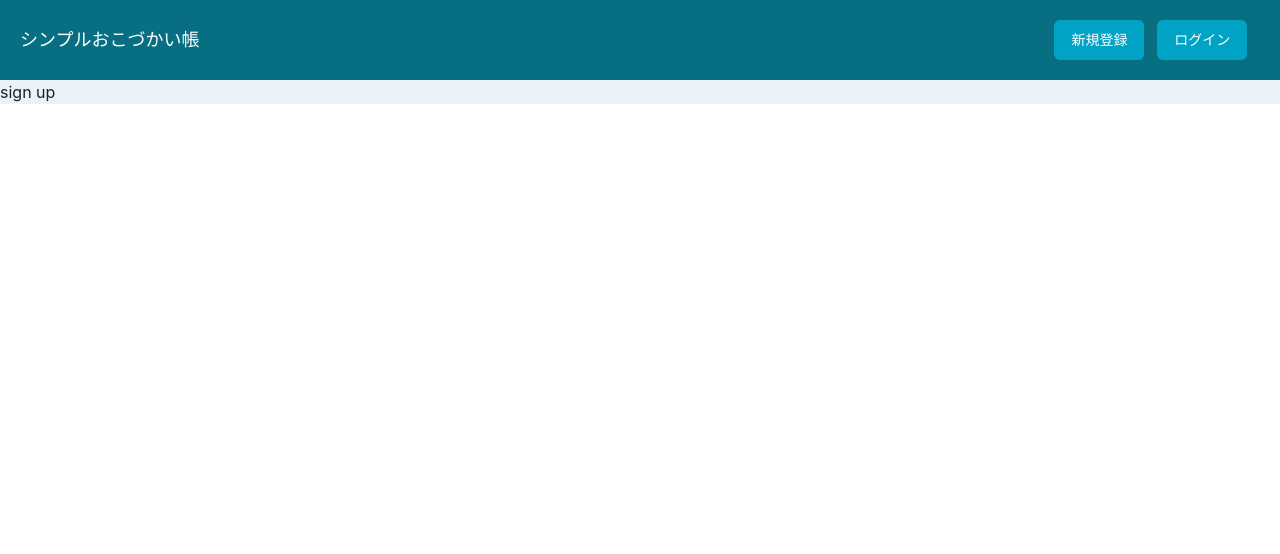
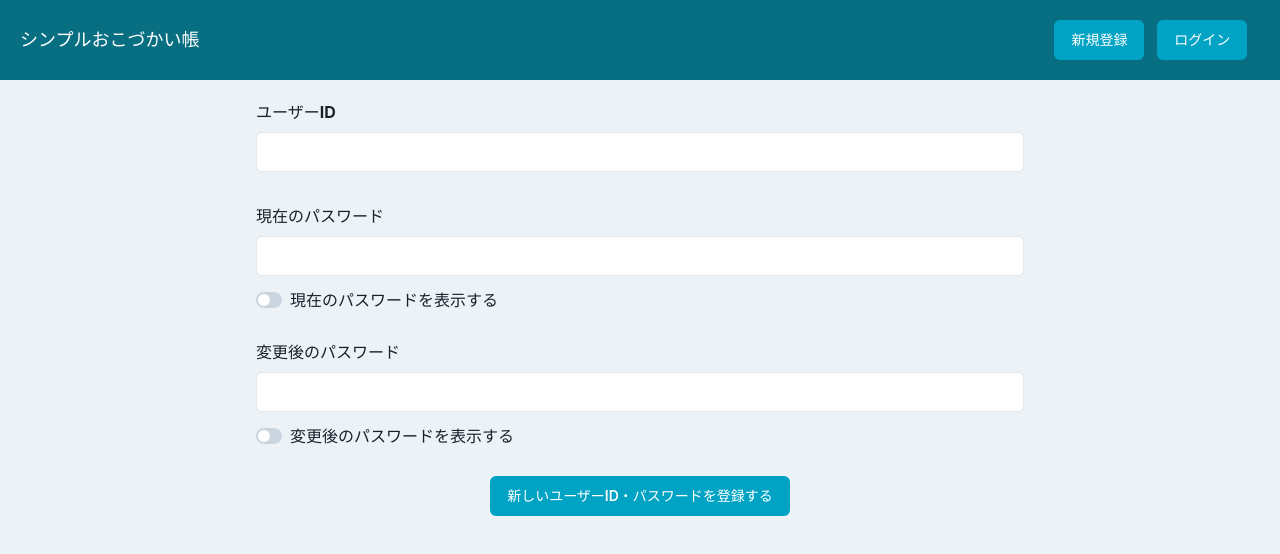
Before and after one commit to ktsn-ht/simple-okodukaicho, a React (Vite) app in the folder front/: page /sign-up in a window 1280 px wide. Shown: the top 554 px of the page. Built offline with nearby package versions, Linux system fonts and the light colour scheme; no server answers; what axios-case-converter would draw is missing.

Commit message:
front: ユーザー登録 ・本登録画面の実装

```diff
--- a/front/src/pages/SignUp.tsx
+++ b/front/src/pages/SignUp.tsx
@@ -1,5 +1,74 @@
-import { FC, memo } from 'react';
+import { Box, Button, FormControl, FormLabel, Input, Stack, Switch } from '@chakra-ui/react';
+import { ChangeEvent, FC, memo, useState } from 'react';
 
 export const SignUp: FC = memo(() => {
-  return <p>sign up</p>;
+  const [userId, setUserId] = useState('');
+  const [password, setPassword] = useState('');
+  const [showPassword, setShowPassword] = useState(false);
+  const [newPassword, setNewPassword] = useState('');
+  const [showNewPassword, setShowNewPassword] = useState(false);
+
+  const onChangeUserId = (e: ChangeEvent<HTMLInputElement>) =>
+    setUserId(e.target.value);
+  const onChangePassword = (e: ChangeEvent<HTMLInputElement>) =>
+    setPassword(e.target.value);
+  const onChangeShowPassword = (e: ChangeEvent<HTMLInputElement>) =>
+    setShowPassword(e.target.checked);
+  const onChangeNewPassword = (e: ChangeEvent<HTMLInputElement>) =>
+    setNewPassword(e.target.value);
+  const onChangeShowNewPassword = (e: ChangeEvent<HTMLInputElement>) =>
+    setShowNewPassword(e.target.checked);
+
+  const onClickRegistAccount = () => {};
+
+  return (
+    <Box
+      display="flex"
+      h={'100vh'}
+      justifyContent={'center'}
+      padding={{ base: 3, md: 5 }}
+    >
+      <Stack w={'60vw'} spacing={8}>
+        <FormControl>
+          <FormLabel fontWeight={'bold'}>ユーザーID</FormLabel>
+          <Input bg={'white'} value={userId} onChange={onChangeUserId} />
+        </FormControl>
+        <FormControl>
+          <FormLabel fontWeight={'bold'}>現在のパスワード</FormLabel>
+          <Input
+            bg={'white'}
+            type={showPassword ? 'text' : 'password'}
+            value={password}
+            onChange={onChangePassword}
+          />
+          <Switch size={'sm'} pt={'4'} onChange={onChangeShowPassword}>
+            現在のパスワードを表示する
+          </Switch>
+        </FormControl>
+        <FormControl>
+          <FormLabel fontWeight={'bold'}>変更後のパスワード</FormLabel>
+          <Input
+            bg={'white'}
+            type={showNewPassword ? 'text' : 'password'}
+            value={newPassword}
+            onChange={onChangeNewPassword}
+          />
+          <Switch size={'sm'} pt={'4'} onChange={onChangeShowNewPassword}>
+            変更後のパスワードを表示する
+          </Switch>
+        </FormControl>
+        <Box display="flex" justifyContent={'center'}>
+          <Button
+            color={'white'}
+            bg={'cyan.600'}
+            fontSize={'sm'}
+            _hover={{ bg: 'cyan.500' }}
+            onClick={onClickRegistAccount}
+          >
+            新しいユーザーID・パスワードを登録する
+          </Button>
+        </Box>
+      </Stack>
+    </Box>
+  );
 });
```
